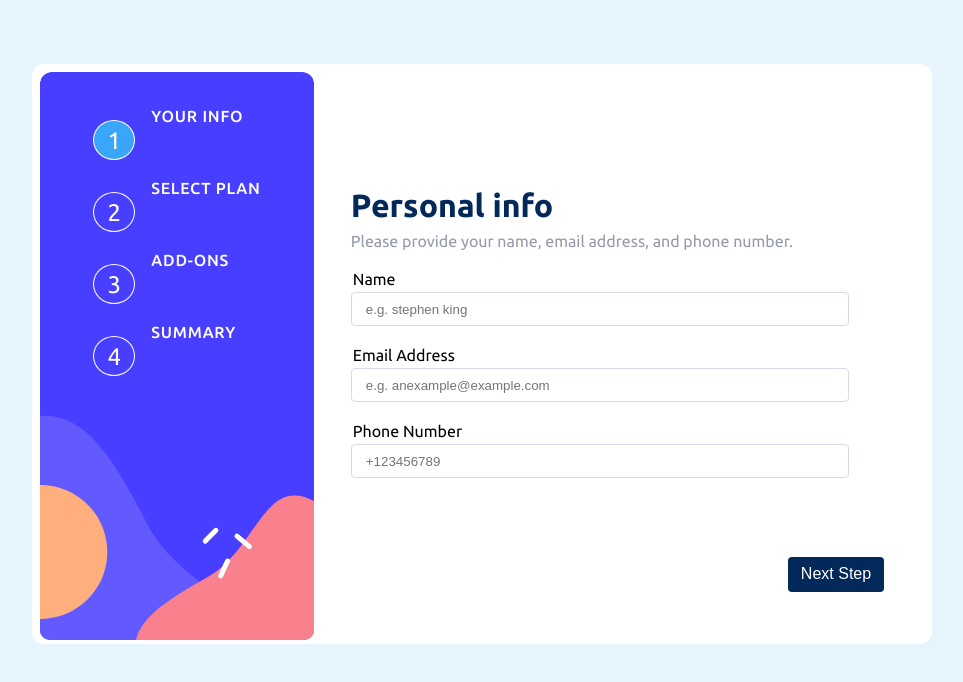
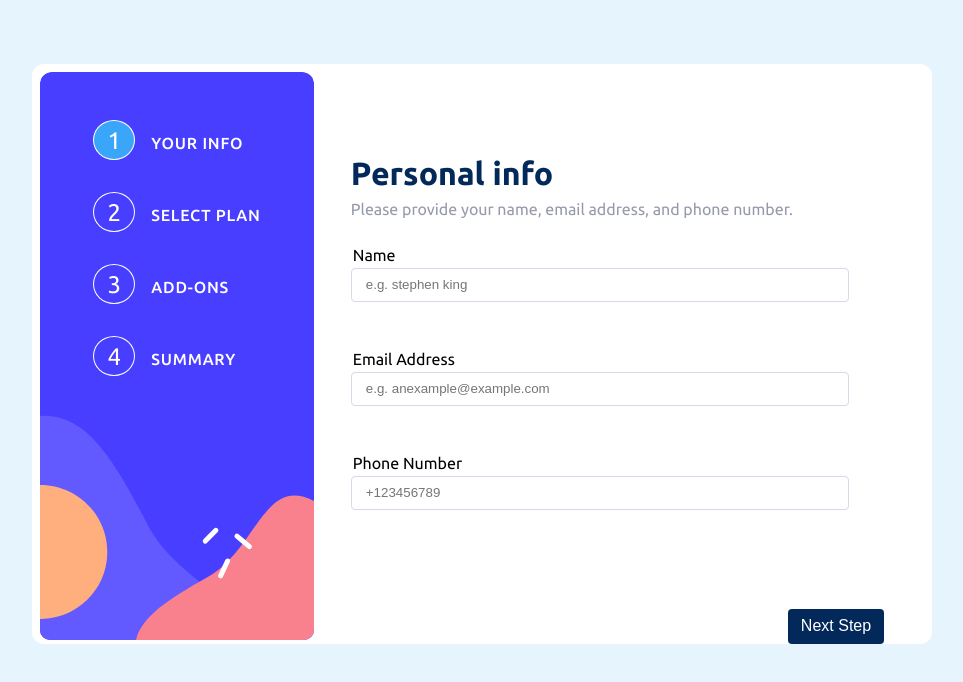
Before and after one commit to yaadevmohit/modern-form, a React (Vite) app: page / in a window 1280 px wide. Shown: the top 682 px of the page, without its empty margins (158-1121 px from the left). Built offline with nearby package versions, Linux system fonts and the light colour scheme.

Commit message:
fix border styling

```diff
--- a/src/App.css
+++ b/src/App.css
@@ -43,12 +43,14 @@
 
 .form-input-container {
 	background: white;
-	margin-left: 0.8rem;
-	margin-right: 0.8rem;
-	padding: 0.5rem 2rem;
+	margin-inline: 0.8rem;
+	padding-inline: 2rem;
+	padding-bottom: 2rem;
 	border-radius: 8px;
 	position: relative;
 	top: -1.5rem;
+	display: grid;
+	gap: 0.5rem;
 }
 
 /* Footer  */
@@ -375,6 +377,7 @@
 		display: flex;
 		margin-right: auto;
 		color: var(--cool-gray);
+		align-items: baseline;
 	}
 	#button-name {
 		font-family: 'Ubuntu-Regular';
--- a/src/StepOne.jsx
+++ b/src/StepOne.jsx
@@ -28,7 +28,7 @@ const StepOne = ({ onChange, data, errors }) => {
 							className="form-input"
 							onChange={onChange}
 							value={data[input.id] || ''}
-							style={isError ? { bordercolor: 'red' } : {}} // inline style for input border only
+							style={isError ? { borderColor: 'red' } : {}}
 						/>
 					</div>
 				)
--- a/src/StepTwo.jsx
+++ b/src/StepTwo.jsx
@@ -4,7 +4,15 @@ import data from './assets/formData'
 const optionsData = data.stepTwoOptions
 // eslint-disable-next-line react/prop-types
 const StepTwo = ({ handleToggle, Yearly, handleSelected, selectedPlan }) => {
-	const optionsField = optionsData.map((option) => {
+	return (
+		<>
+			<StepInfo
+				heading="Select your plan"
+				about="You have the option of monthly or yearly billing."
+			/>
+			<div className="step-two-options">
+				{
+					optionsData.map((option) => {
 						const optionContainerClassName = `option-container ${
 							selectedPlan === option.id ? 'option-container-selected' : ''
 						}`
@@ -26,13 +34,8 @@ const StepTwo = ({ handleToggle, Yearly, handleSelected, selectedPlan }) => {
 							</div>
 						)
 					})
-	return (
-		<>
-			<StepInfo
-				heading="Select your plan"
-				about="You have the option of monthly or yearly billing."
-			/>
-			<div className="step-two-options">{optionsField}</div>
+				}
+			</div>
 			<div className="interval-toggle">
 				<span>Monthly</span>
 				<label className="switch">
```
Lines whose indentation alone changed are shown as unchanged.
